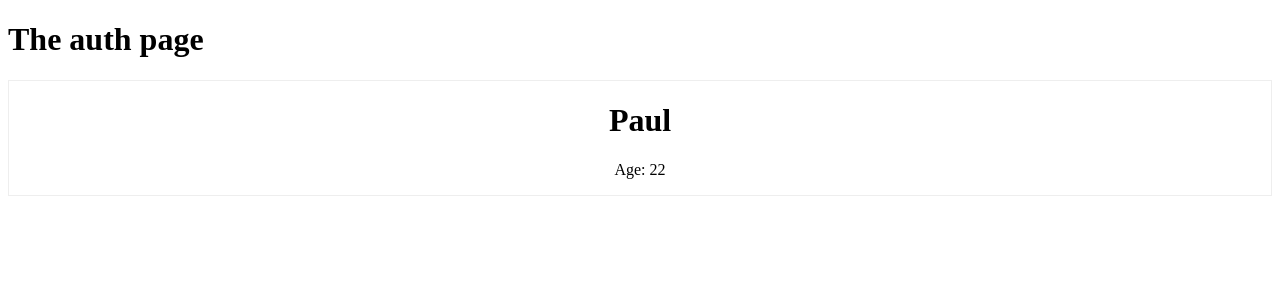
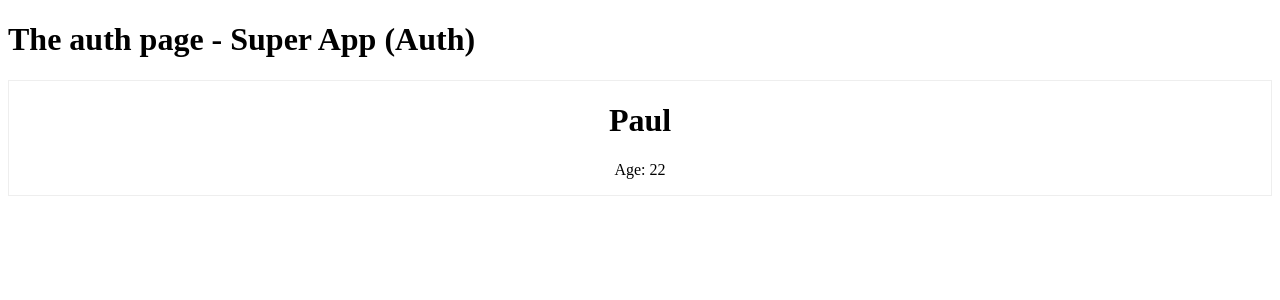
Before and after one commit to makomweb/notes-react-course, a Next.js app in the folder next-js-sample/: page /auth in a window 1280 px wide. Shown: the top 300 px of the page. Built offline with nearby package versions, Linux system fonts and the light colour scheme.

Commit message:
pass props to the functional component (index)

```diff
--- a/next-js-sample/pages/auth/index.js
+++ b/next-js-sample/pages/auth/index.js
@@ -1,13 +1,24 @@
 import React from 'react';
 import User from '../../components/User';
 
-const authIndexPage = () => {
+const authIndexPage = (props) => {
     return (
         <div>
-            <h1>The auth page</h1>
+            <h1>The auth page - {props.appName}</h1>
             <User name="Paul" age={22} />
         </div>
     );
 }
 
+authIndexPage.getInitialProps = (context) => {
+    console.log(context);
+    const promise = new Promise((resolve, reject) => {
+        setTimeout(() => {
+            resolve({ appName: 'Super App (Auth)' });
+        }, 1000);
+    });
+
+    return promise;
+}
+
 export default authIndexPage;
```
